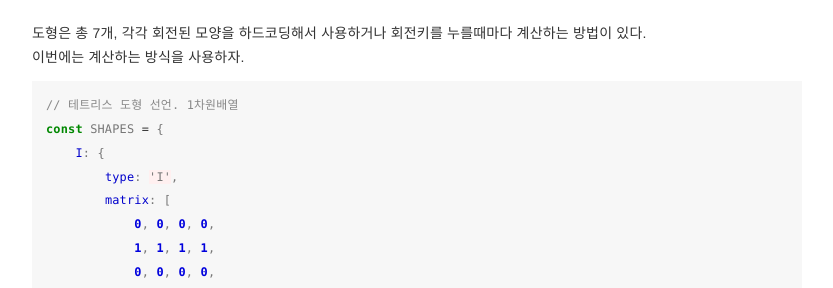
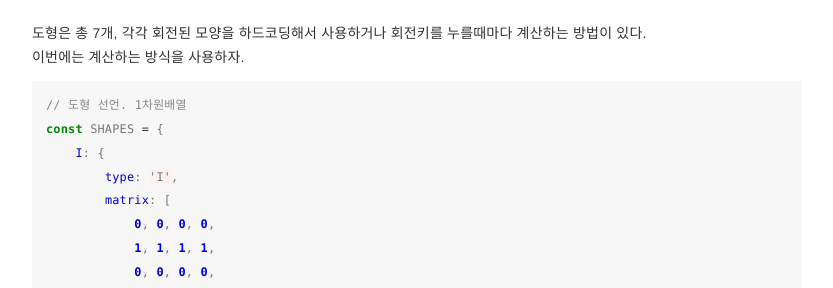
Before and after one commit to nicemiro/nicemiro.github.io, a Jekyll site: the page built from _posts/gameDev/2025-07-25-gameDev_blocks.md, in a window 1280 px wide. Shown: the part 4456-4744 px from the top of the page, without its empty margins (223-1056 px from the left). Built offline with Jekyll 4.4.1, drawn with Linux system fonts in a browser that asks for light colours.

Commit message:
the T word removed

````diff
--- a/_posts/gameDev/2025-07-25-gameDev_blocks.md
+++ b/_posts/gameDev/2025-07-25-gameDev_blocks.md
@@ -210,7 +210,7 @@ function drawRectangle(x, y, color) {
 
 
 ```javascript
-// 테트리스 도형 선언. 1차원배열
+// 도형 선언. 1차원배열
 const SHAPES = {
     I: {
         type: 'I',
@@ -261,7 +261,7 @@ function tryRotation(direction) {
 <br>
 
 ### 5. 충돌감지 (Collision Detection)
-테트리스에서는 현재 조작중인 도형이 위치하고 있는 영역안에 벽, 누적된 블록이 있는지를 감지하는 기본적인 2D 게임의 충돌감지를 수행한다.
+이게임의 충돌감지는 현재 조작중인 도형이 위치하고 있는 영역안에 벽, 누적된 블록이 있는지를 순회하며 검사한다.
 충돌감지는 모든 게임에서 핵심적인 영역이며 3D 게임의 경우 충돌감지 만으로도 상당한 리소스를 잡아먹을 수 있기 때문에 정확성과 동시에 최적화에 공을 들여야 하는 부분이다.
 
 ```javascript
````
